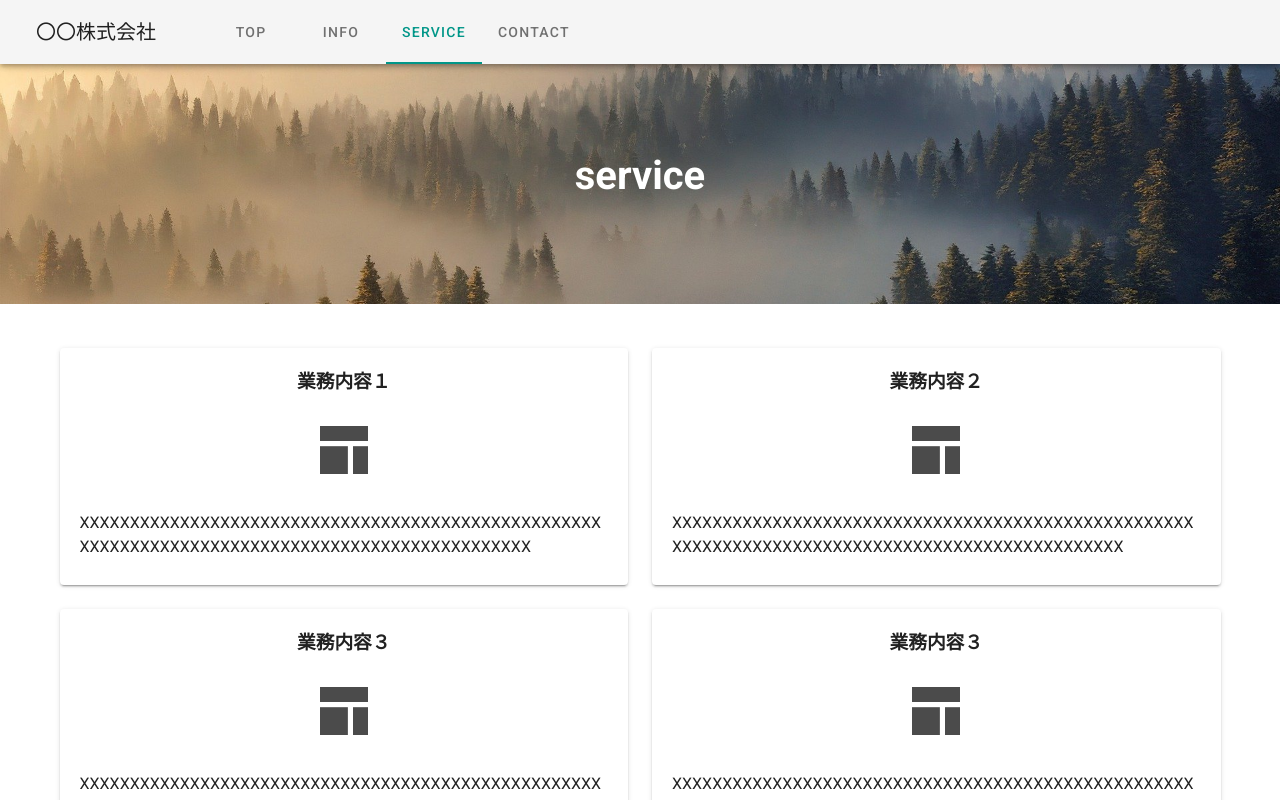
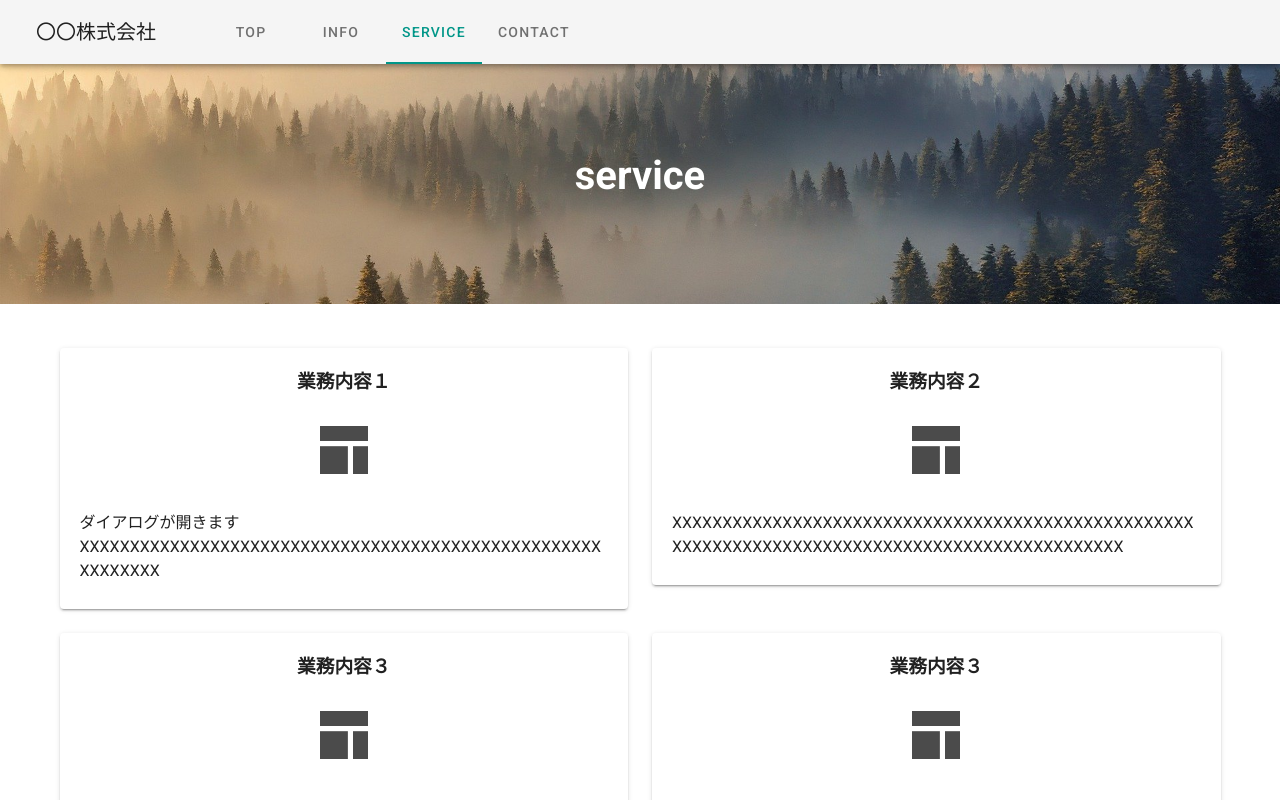
Before and after one commit to Ssaki-git/copage, a Vue app: page /service in a window 1280 px wide. Shown: the top 800 px of the page. Built offline with nearby package versions, Linux system fonts and the light colour scheme.

Commit message:
サービス　ダイアログ画像、テキスト変更

```diff
--- a/src/components/Service.vue
+++ b/src/components/Service.vue
@@ -8,17 +8,16 @@
             <v-dialog v-model="dialog">
               <v-card>
                 <v-card-title class="headline grey lighten-2">
-                  Vuetify で v-dialog をつかってみる
+                  業務内容１
                 </v-card-title>
+                <v-img
+                  class="white--text align-end"
+                  height="500px"
+                  src="../assets/aboutco.png"
+                />
                 <v-card-text style="margin: 1rem auto">
-                  Lorem ipsum dolor sit amet, consectetur adipiscing elit, sed
-                  do eiusmod tempor incididunt ut labore et dolore magna aliqua.
-                  Ut enim ad minim veniam, quis nostrud exercitation ullamco
-                  laboris nisi ut aliquip ex ea commodo consequat. Duis aute
-                  irure dolor in reprehenderit in voluptate velit esse cillum
-                  dolore eu fugiat nulla pariatur. Excepteur sint occaecat
-                  cupidatat non proident, sunt in culpa qui officia deserunt
-                  mollit anim id est laborum.
+                  XXXXXXXXXXXXXXXXXXXXXXXXXXXXXXXXXXXXXXXXXXXXXXXXXXXXXXXXXXXXXXXXXXXXXXXXXXXXXXXXXXXXXXXXXXXXXXXXXxxxxxxxxxxxxxxxxxxxxxxxxxxxxxxxxxxx
+                  XXXXXXXXXXXXXXXXXXXXXXXXXXXXXXXXXXXXXXXXXXXXXXXXXXXXXXXXXXXXXXXXXXXXXXXXXXXXXXXXXXXXXXXXXXXXXXXXX
                 </v-card-text>
                 <v-divider></v-divider>
                 <v-card-actions>
@@ -41,7 +40,7 @@
             </div>
             <div class="service__card-text">
               <p>
-                XXXXXXXXXXXXXXXXXXXXXXXXXXXXXXXXXXXXXXXXXXXXXXXXXXXXXXXXXXXXXXXXXXXXXXXXXXXXXXXXXXXXXXXXXXXXXXXXX
+                ダイアログが開きますXXXXXXXXXXXXXXXXXXXXXXXXXXXXXXXXXXXXXXXXXXXXXXXXXXXXXXXXXXXX
               </p>
             </div>
           </v-card>
```
